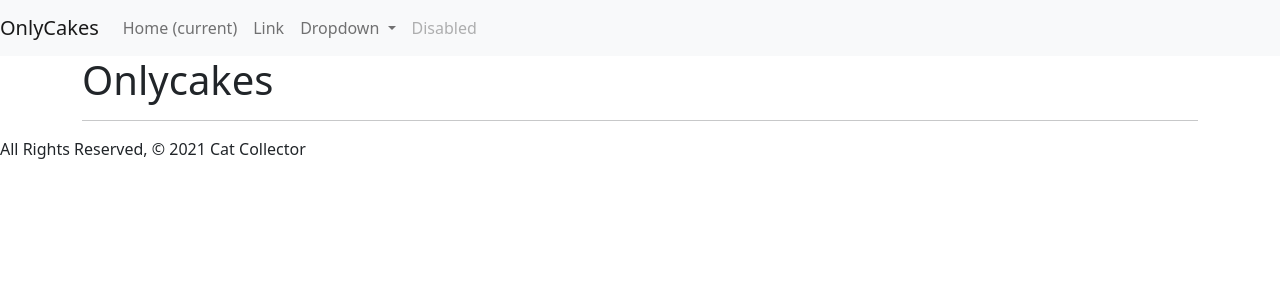
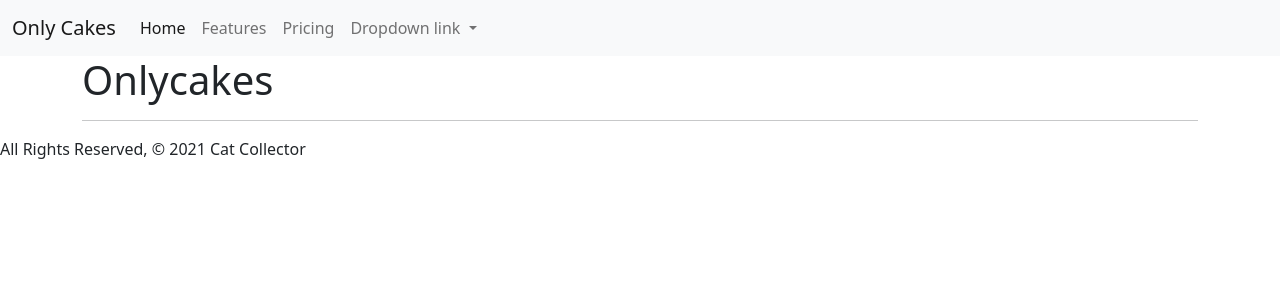
Before and after one commit to jhuang15/onlycakes, a Django app: page / in a window 1280 px wide. Shown: the top 300 px of the page. Run offline with Django 4.2, Linux system fonts and the light colour scheme.

Commit message:
Added Navbar and dropdown menu

```diff
--- a/main_app/templates/base.html
+++ b/main_app/templates/base.html
@@ -7,48 +7,43 @@
     <meta name="viewport" content="width=device-width, initial-scale=1.0">
     <meta http-equiv="X-UA-Compatible" content="ie=edge">
     <title>Cat Collector</title>
-  <link href="https://cdn.jsdelivr.net/npm/bootstrap@5.2.0-beta1/dist/css/bootstrap.min.css" rel="stylesheet" >
-  <link rel="stylesheet" type="text/css" href="{% static 'css/style.css' %}">
+    <!-- CSS only -->
+    <link href="https://cdn.jsdelivr.net/npm/bootstrap@5.2.0-beta1/dist/css/bootstrap.min.css" rel="stylesheet" integrity="sha384-0evHe/X+R7YkIZDRvuzKMRqM+OrBnVFBL6DOitfPri4tjfHxaWutUpFmBp4vmVor" crossorigin="anonymous">
+    <!-- <link rel="stylesheet" type="text/css" href="{% static 'css/style.css' %}"> -->
   </head>
   <body>
     <header class="navbar-fixed">
-
-
       <nav class="navbar navbar-expand-lg navbar-light bg-light">
-      <a class="navbar-brand" href="#">OnlyCakes</a>
-      <button class="navbar-toggler" type="button" data-toggle="collapse" data-target="#navbarSupportedContent" aria-controls="navbarSupportedContent" aria-expanded="false" aria-label="Toggle navigation">
+        <div class="container-fluid">
+          <a class="navbar-brand" href="#">Only Cakes</a>
+          <button class="navbar-toggler" type="button" data-bs-toggle="collapse" data-bs-target="#navbarNavDropdown" aria-controls="navbarNavDropdown" aria-expanded="false" aria-label="Toggle navigation">
             <span class="navbar-toggler-icon"></span>
           </button>
-
-      <div class="collapse navbar-collapse" id="navbarSupportedContent">
-        <ul class="navbar-nav mr-auto">
-          <li class="nav-item active">
-            <a class="nav-link" href="#">Home <span class="sr-only">(current)</span></a>
+          <div class="collapse navbar-collapse" id="navbarNavDropdown">
+            <ul class="navbar-nav">
+              <li class="nav-item">
+                <a class="nav-link active" aria-current="page" href="#">Home</a>
               </li>
               <li class="nav-item">
-            <a class="nav-link" href="#">Link</a>
+                <a class="nav-link" href="#">Features</a>
+              </li>
+              <li class="nav-item">
+                <a class="nav-link" href="#">Pricing</a>
               </li>
               <li class="nav-item dropdown">
-            <a class="nav-link dropdown-toggle" href="#" id="navbarDropdown" role="button" data-toggle="dropdown" aria-haspopup="true" aria-expanded="false">
-              Dropdown
+                <a class="nav-link dropdown-toggle" href="#" id="navbarDropdownMenuLink" role="button" data-bs-toggle="dropdown" aria-expanded="false">
+                  Dropdown link
                 </a>
-            <div class="dropdown-menu" aria-labelledby="navbarDropdown">
-              <a class="dropdown-item" href="#">Action</a>
-              <a class="dropdown-item" href="#">Another action</a>
-              <div class="dropdown-divider"></div>
-              <a class="dropdown-item" href="#">Something else here</a>
-            </div>
-          </li>
-          <li class="nav-item">
-            <a class="nav-link disabled" href="#">Disabled</a>
+                <ul class="dropdown-menu" aria-labelledby="navbarDropdownMenuLink">
+                  <li><a class="dropdown-item" href="#">Action</a></li>
+                  <li><a class="dropdown-item" href="#">Another action</a></li>
+                  <li><a class="dropdown-item" href="#">Something else here</a></li>
+                </ul>
               </li>
             </ul>
-
+          </div>
         </div>
       </nav>
-
-
-
     </header>
     <main class="container">
       {% block content %}
@@ -58,8 +53,8 @@
       <div class="right">All Rights Reserved, &copy; 2021 Cat Collector &nbsp;</div>
     </footer>
 
-  <script src="https://cdn.jsdelivr.net/npm/bootstrap@5.2.0-beta1/dist/js/bootstrap.bundle.min.js" ></script>
 
 
+    <script src="https://cdn.jsdelivr.net/npm/bootstrap@5.2.0-beta1/dist/js/bootstrap.bundle.min.js" integrity="sha384-pprn3073KE6tl6bjs2QrFaJGz5/SUsLqktiwsUTF55Jfv3qYSDhgCecCxMW52nD2" crossorigin="anonymous"></script>
   </body>
   </html>
```
Lines whose indentation alone changed are shown as unchanged.
